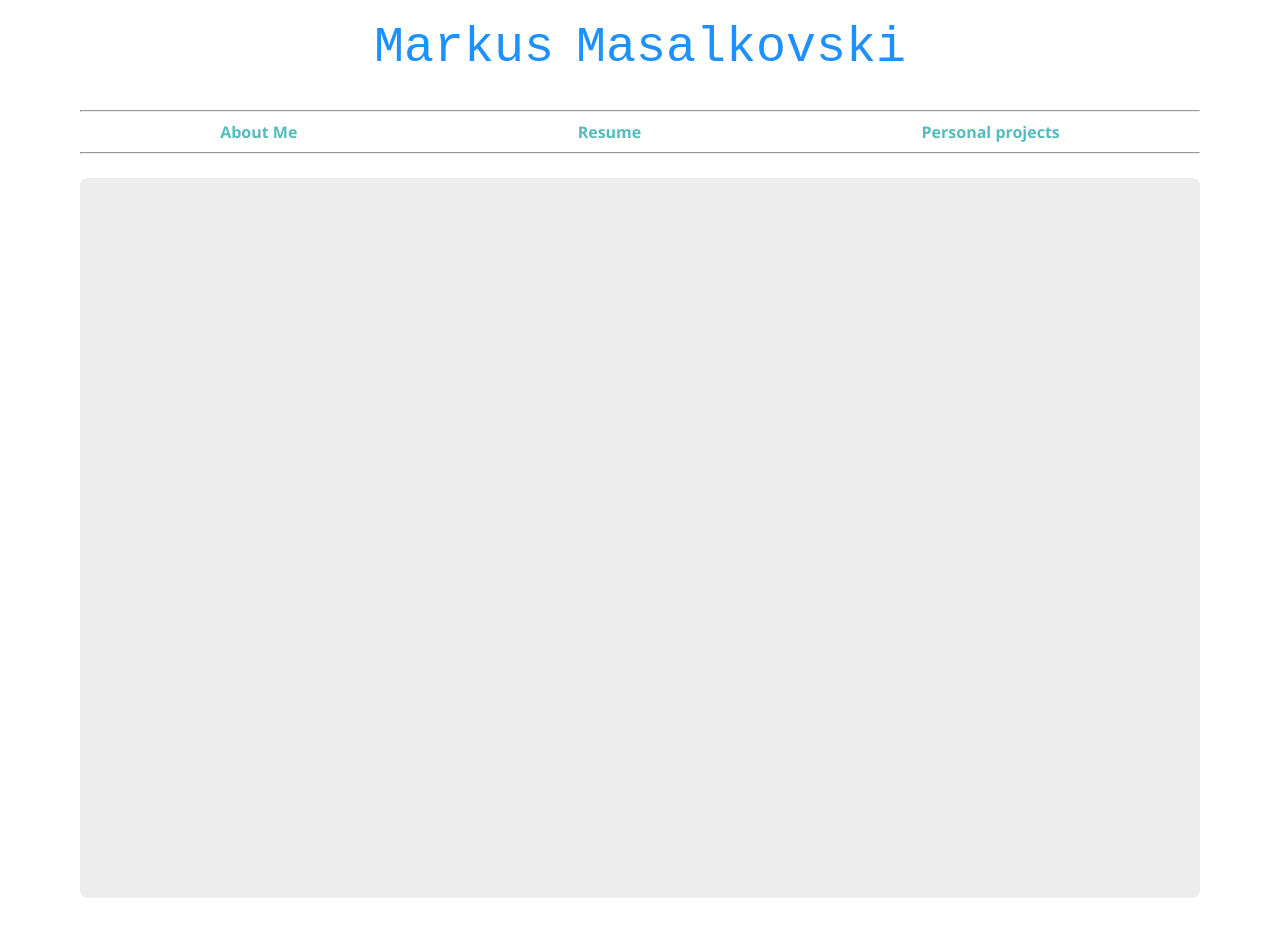
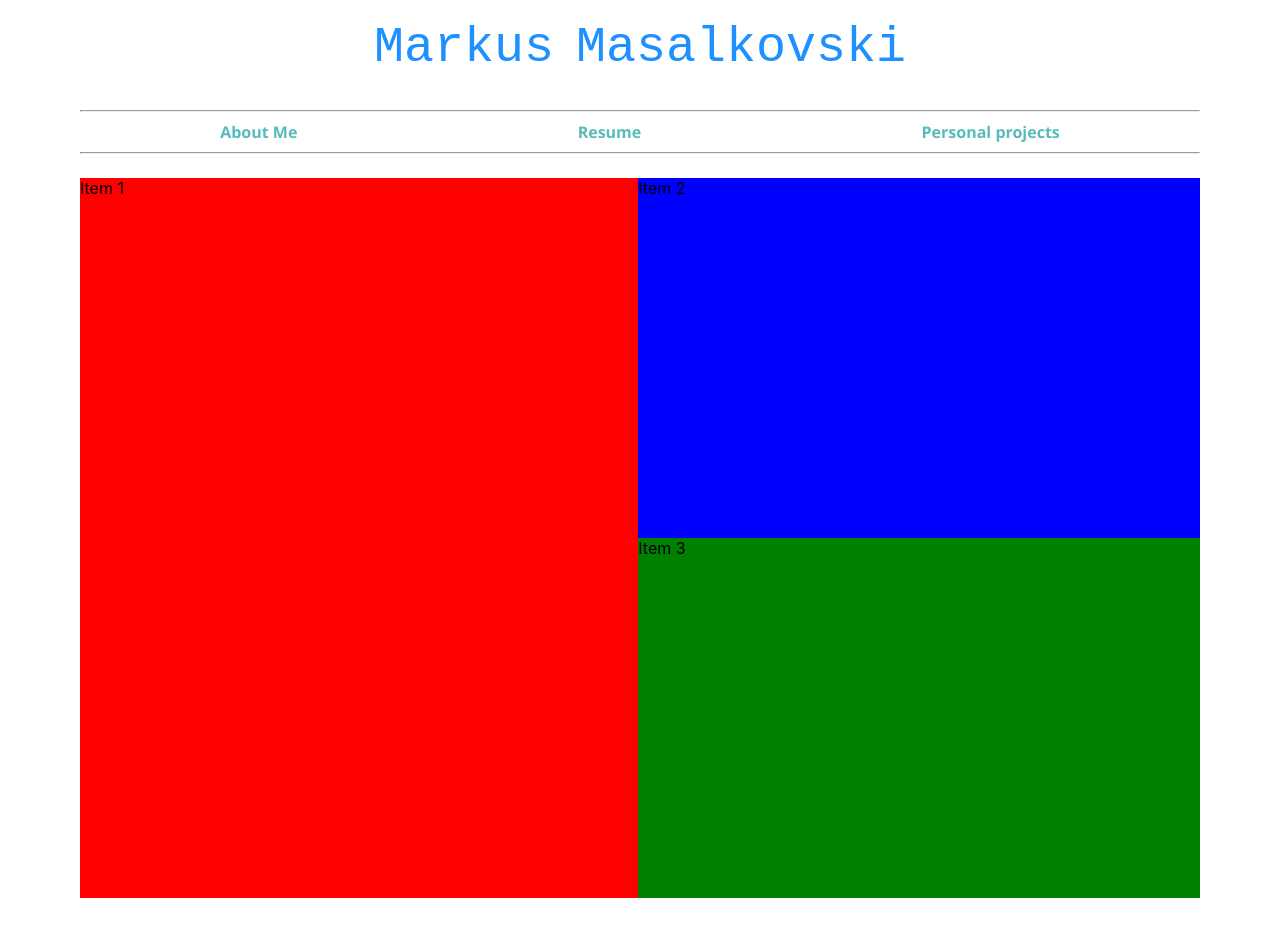
Before and after one commit to Marmas99/projcet-cruise, a React (Create React App) app: page / in a window 1280 px wide. Shown: the top 936 px of the page. Built offline with nearby package versions, Linux system fonts and the light colour scheme.

Commit message:
added grid layout

```diff
--- a/src/components/body/resume/Resume.css
+++ b/src/components/body/resume/Resume.css
@@ -4,4 +4,25 @@
     height: 45rem;
     border-radius: 0.5rem;
     background-color: #e9e9e9cc;
+    display: grid;
 }
+
+
+
+#item1 {
+    background-color: red;
+    grid-column: 1;
+    grid-row-start: 1;
+    grid-row-end: 3;
+
+}
+
+#item2 {
+    background-color: blue;
+    grid-column: 2;
+}
+
+#item3 {
+    background-color: green;
+    grid-column: 2;
+}
--- a/src/components/body/resume/Resume.js
+++ b/src/components/body/resume/Resume.js
@@ -1,6 +1,9 @@
 function Resume(){
     return (
         <div className="container">
+            <div id="item1" className="gridItem">Item 1</div>
+            <div id="item2" className="gridItem">Item 2</div>
+            <div id="item3" className="gridItem">Item 3</div>
         </div>
     )
 }
```
